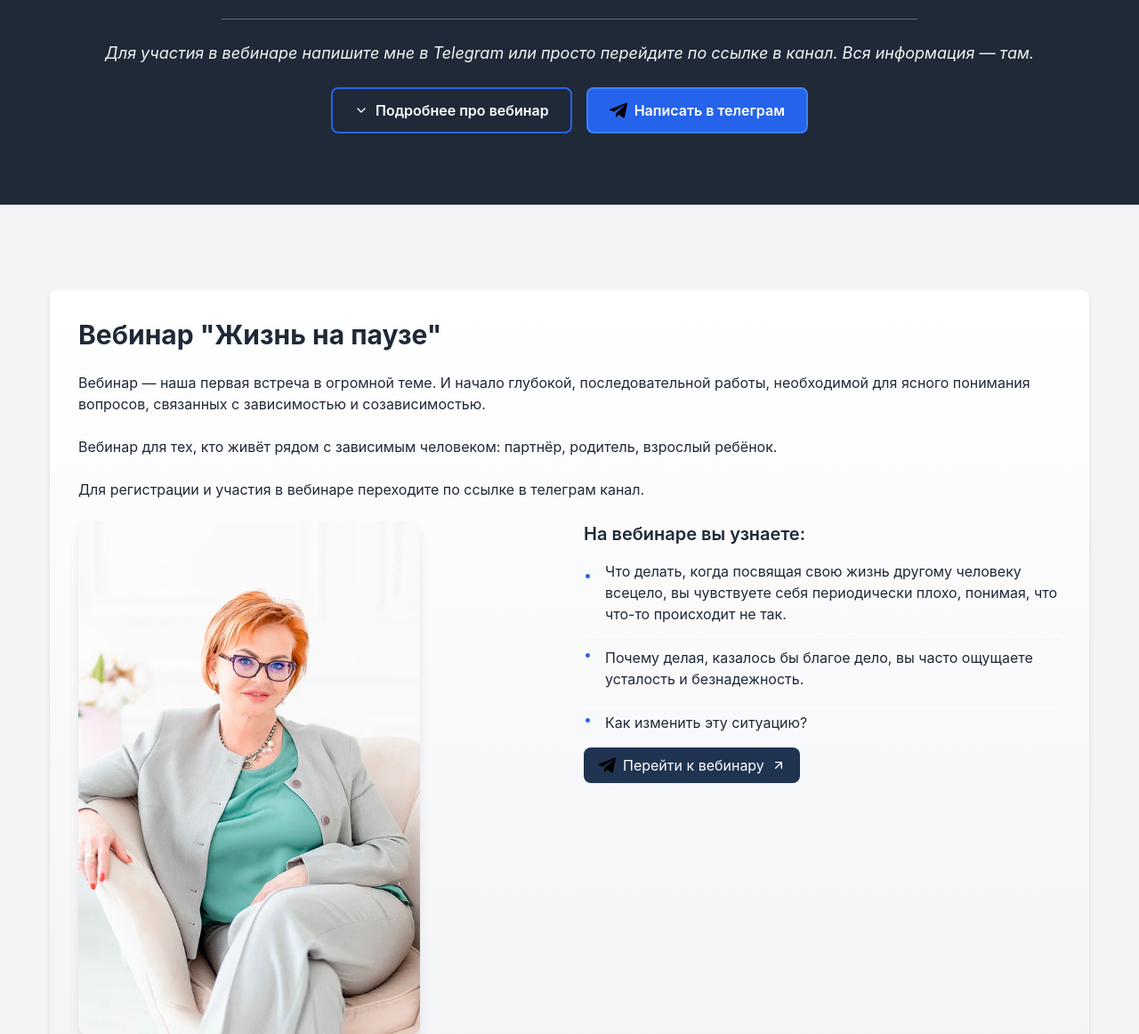
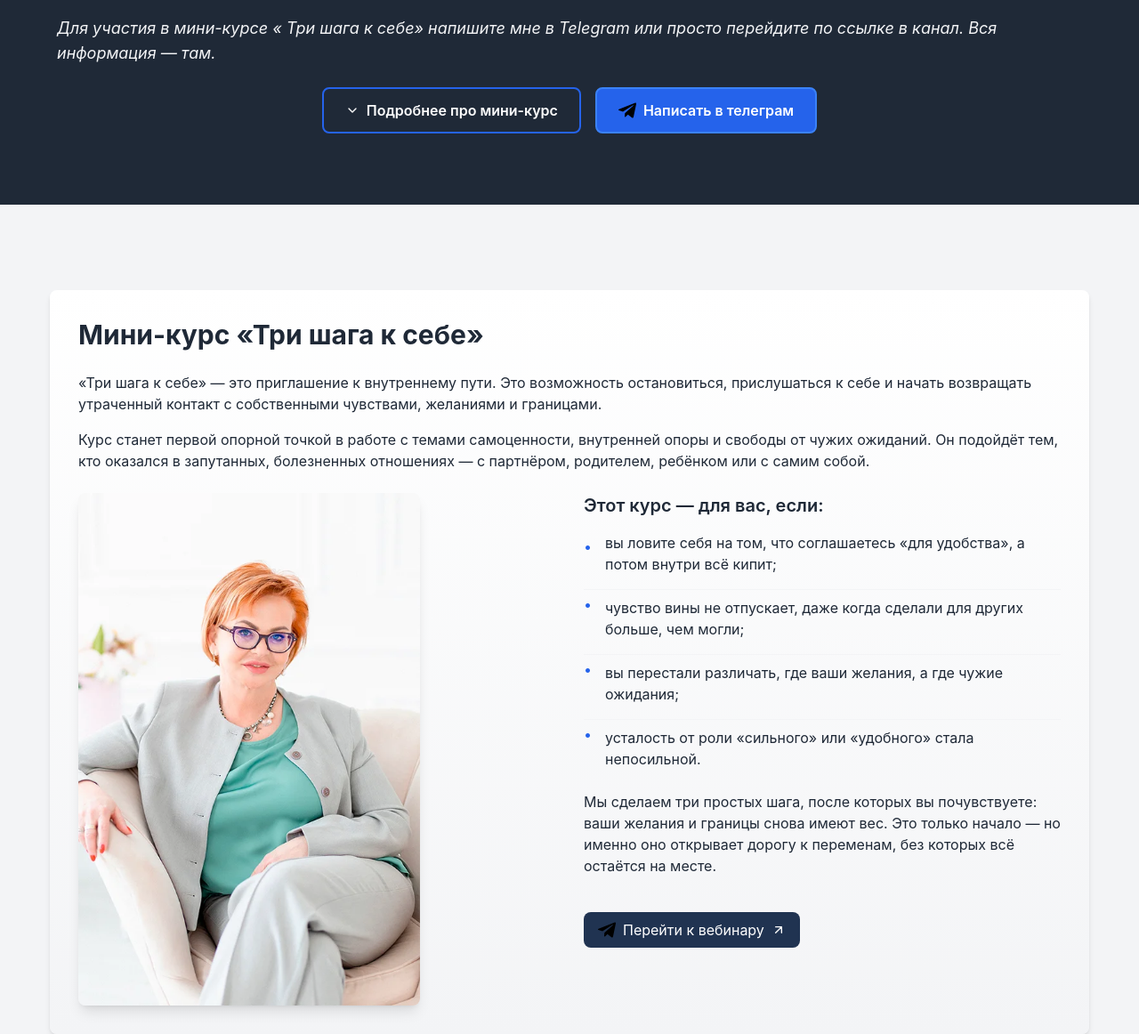
Before and after one commit to karina4pro/psychologist-dnipro, a website: page index.html in a window 1280 px wide. Shown: the part 570-1732 px from the top of the page at 89% size. Drawn offline with Linux system fonts and the light colour scheme.

Commit message:
3stepsblockupdate1

```diff
--- a/index.html
+++ b/index.html
@@ -109,16 +109,16 @@
     <div class="cta-block flex flex-col items-center">
         <p class="hero-item italic text-lg text-neutral-light text-left mb-6">
             <!-- Для записи на консультацию напишите мне в телеграм или позвоните -->
-            Для участия в вебинаре напишите мне в Telegram или просто перейдите по ссылке в канал. Вся информация — там.
+            Для участия в мини-курсе « Три шага к себе» напишите мне в Telegram или просто перейдите по ссылке в канал. Вся информация — там.
         </p>
         <div class="hero-item flex flex-col sm:flex-row gap-4 items-center">
             <a href="#course-section" class="btn btn-secondary btn-icon" onclick="fbq('track', 'Contact');">
                 <svg xmlns="http://www.w3.org/2000/svg" width="16" height="16" viewBox="0 0 24 24" fill="none" stroke="currentColor" stroke-width="2" stroke-linecap="round" stroke-linejoin="round" class="mr-2">
                     <path d="m6 9 6 6 6-6"/>
                 </svg>
-                Подробнее про вебинар
+                Подробнее про мини-курс
             </a>
-            <a href="https://t.me/+m6AvyfgL3H0zYWFi" class="btn btn-primary btn-icon" onclick="fbq('track', 'Contact');">
+            <a href="@karina_varganova" class="btn btn-primary btn-icon" onclick="fbq('track', 'Contact');">
                 <img src="images/telegram.svg" alt="Telegram" class="mr-2 w-5 h-5">Написать в телеграм
             </a>
         </div>
@@ -129,11 +129,9 @@
         <!-- Контент -->
     <main class="container py-12">
         <section id="course-section" class="section-block p-6 md:p-8 rounded-lg shadow-md my-12">
-                <h2 class="text-3xl font-bold mb-6">Вебинар "Жизнь на паузе"</h2>
-                <p class="text-base mb-6">Вебинар — наша первая встреча в огромной теме. И начало глубокой, последовательной работы, необходимой для ясного понимания вопросов, связанных с зависимостью и созависимостью.</p>
-                <!-- <p class="text-base mb-6">Он о том, как посвящая свою жизнь другому человеку всецело, мы незаметно теряем свою. И почему делая, казалось бы благое дело, часто ощущаем усталость и беспросветность.</p> -->
-                <p class="text-base mb-6">Вебинар для тех, кто живёт рядом с зависимым человеком: партнёр, родитель, взрослый ребёнок.</p>
-                <p class="text-base mb-6">Для регистрации и участия в вебинаре переходите по ссылке в телеграм канал.</p>
+                <h2 class="text-3xl font-bold mb-6">Мини-курс «Три шага к себе»</h2>
+                <p class="text-base mb-4">«Три шага к себе» — это приглашение к внутреннему пути. Это возможность остановиться, прислушаться к себе и начать возвращать утраченный контакт с собственными чувствами, желаниями и границами.</p>
+                <p class="text-base mb-6">Курс станет первой опорной точкой в работе с темами самоценности, внутренней опоры и свободы от чужих ожиданий. Он подойдёт тем, кто оказался в запутанных, болезненных отношениях — с партнёром, родителем, ребёнком или с самим собой.</p>
 
                 <div class="grid md:grid-cols-2 gap-8">
                     <div class="block w-full flex items-center">
@@ -141,13 +139,15 @@
                     </div>
 
                     <div class="block">
-                        <h3 class="text-xl font-semibold mb-4">На вебинаре вы узнаете:</h3>
-                            <ul class="list-none space-y-2 divide-y divide-neutral-light">
-                                <li class="list-item-icon pt-2 first:pt-0">Что делать, когда посвящая свою жизнь другому человеку всецело, вы  чувствуете  себя  периодически плохо, понимая,  что что-то происходит не так.</li>
-                                <li class="list-item-icon pt-2">Почему делая, казалось бы благое дело, вы часто ощущаете усталость и безнадежность.</li>
-                                <li class="list-item-icon pt-2">Как изменить эту ситуацию?</li>
+                        <h3 class="text-xl font-semibold mb-4">Этот курс — для вас, если:</h3>
+                            <ul class="list-none space-y-2 divide-y divide-neutral-light mb-6">
+                                <li class="list-item-icon pt-2 first:pt-0">вы ловите себя на том, что соглашаетесь «для удобства», а потом внутри всё кипит;</li>
+                                <li class="list-item-icon pt-2">чувство вины не отпускает, даже когда сделали для других больше, чем могли;</li>
+                                <li class="list-item-icon pt-2">вы перестали различать, где ваши желания, а где чужие ожидания;</li>
+                                <li class="list-item-icon pt-2">усталость от роли «сильного» или «удобного» стала непосильной.</li>
                             </ul>
-                            <a href="https://t.me/+m6AvyfgL3H0zYWFi" class="mt-4 bg-primary-dark text-white py-2 px-4 rounded-lg hover:bg-neutral-dark transition inline-flex items-center" onclick="fbq('track', 'Contact');">
+                            <p class="text-base mb-6">Мы сделаем три простых шага, после которых вы почувствуете: ваши желания и границы снова имеют вес. Это только начало — но именно оно открывает дорогу к переменам, без которых всё остаётся на месте.</p>
+                            <a href="https://t.me/+gS_xEb1nso40ZWIy" class="mt-4 bg-primary-dark text-white py-2 px-4 rounded-lg hover:bg-neutral-dark transition inline-flex items-center" onclick="fbq('track', 'Contact');">
                                 <img src="images/telegram.svg" alt="Telegram" class="mr-2 w-5 h-5">
                                 Перейти к вебинару
                                 <svg xmlns="http://www.w3.org/2000/svg" width="16" height="16" viewBox="0 0 24 24" fill="none" stroke="currentColor" stroke-width="2" stroke-linecap="round" stroke-linejoin="round" class="ml-2">
```
